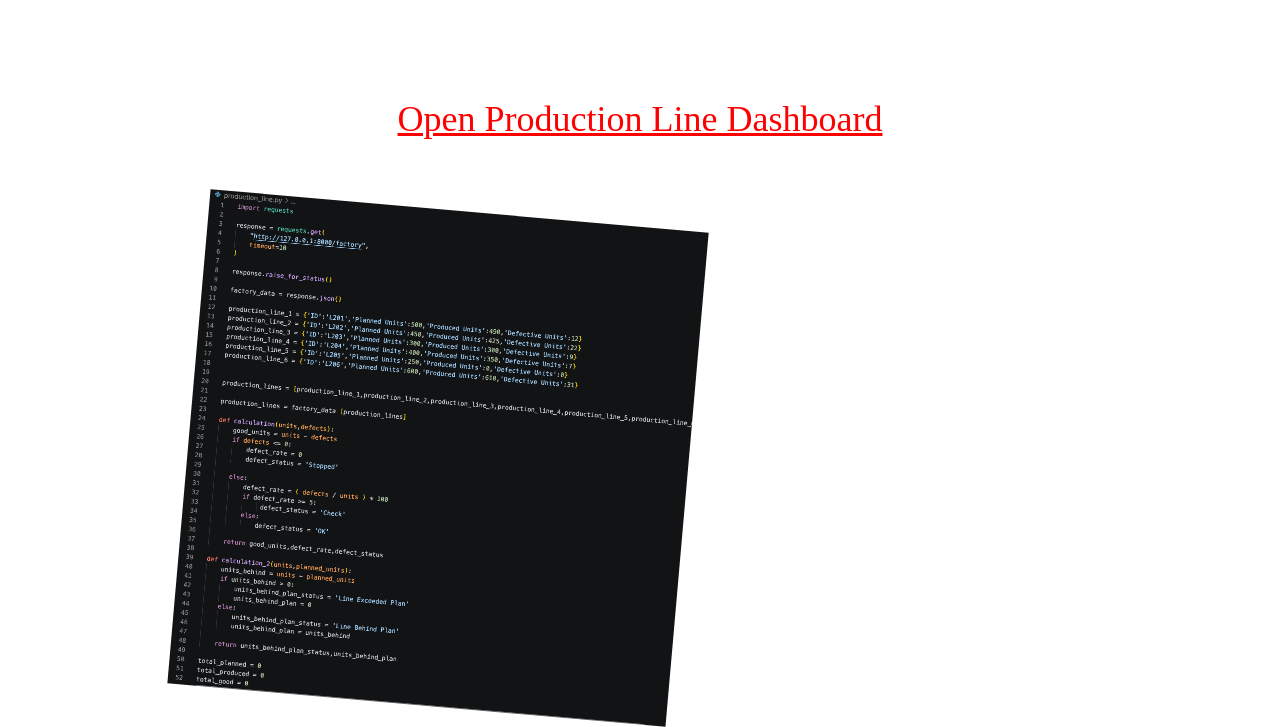
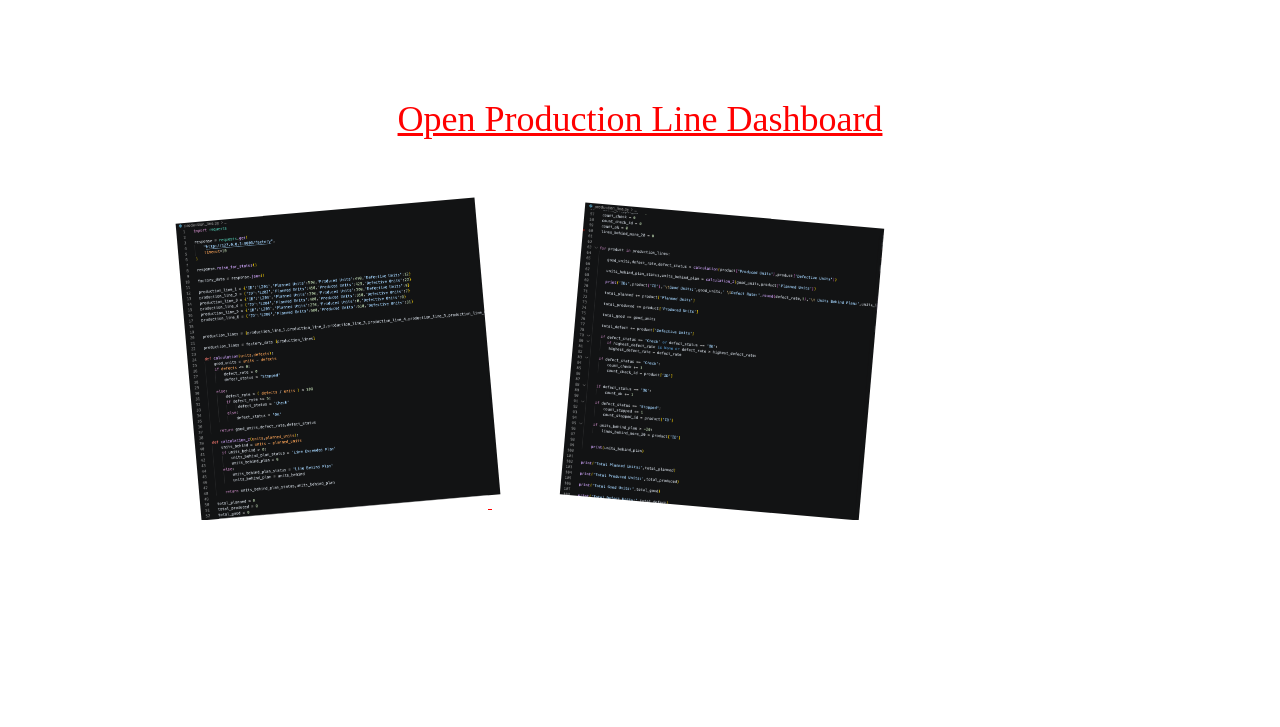
Before and after one commit to Nextlogicworks/nextlablogic, a plain HTML site: page index.html in a window 1280 px wide. Shown: the part 2183-2910 px from the top of the page. After the commit the page ends 2703 px from the top, so only its background shows below. Drawn offline with Linux system fonts and the light colour scheme.

Commit message:
Modify image sizes and add additional images
Updated image dimensions and added new images with links.

```diff
--- a/index.html
+++ b/index.html
@@ -102,6 +102,8 @@ setInterval(drawMatrix, 130);
 </a>
 <a class = "production_line" href="https://n8n.nextlablogic.com/webhook/exercise_09">Open Production Line Dashboard</a>
 <a href = "Production Line1.png" target="_blank">
-<img src = "Production Line1.png" width = "500" style = "margin-left:180px;margin-top:-180px ;transform: rotate(5deg );">
+<img src = "Production Line1.png" width = "300" style = "margin-left:180px;margin-top:-180px ;transform: rotate(-5deg );">
+<a href = "Production Line2.png" target="_blank">
+<img src = "Production Line2.png" width = "300" style = "margin-left:80px;margin-top:-180px ;transform: rotate(5deg );">
 </body>
 </html>
```
